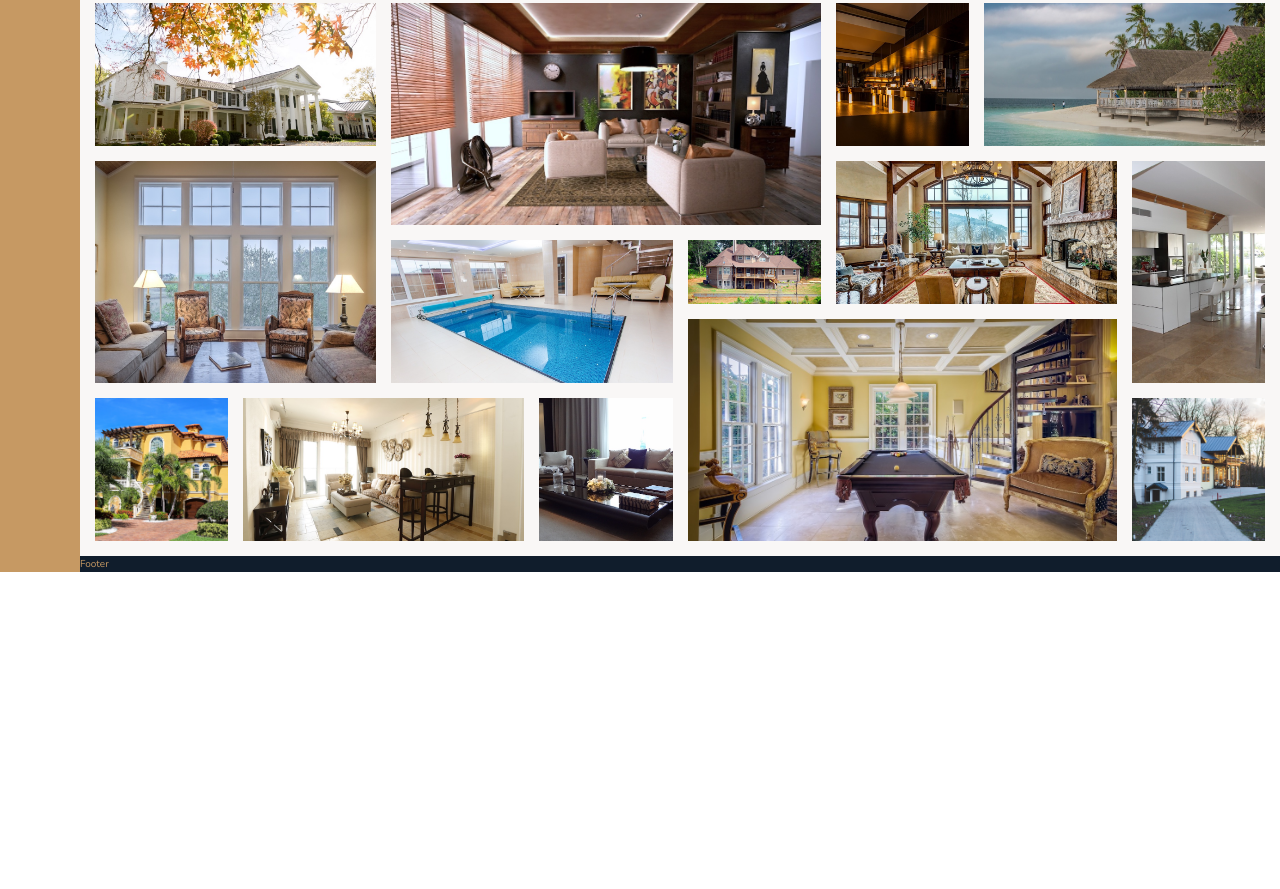
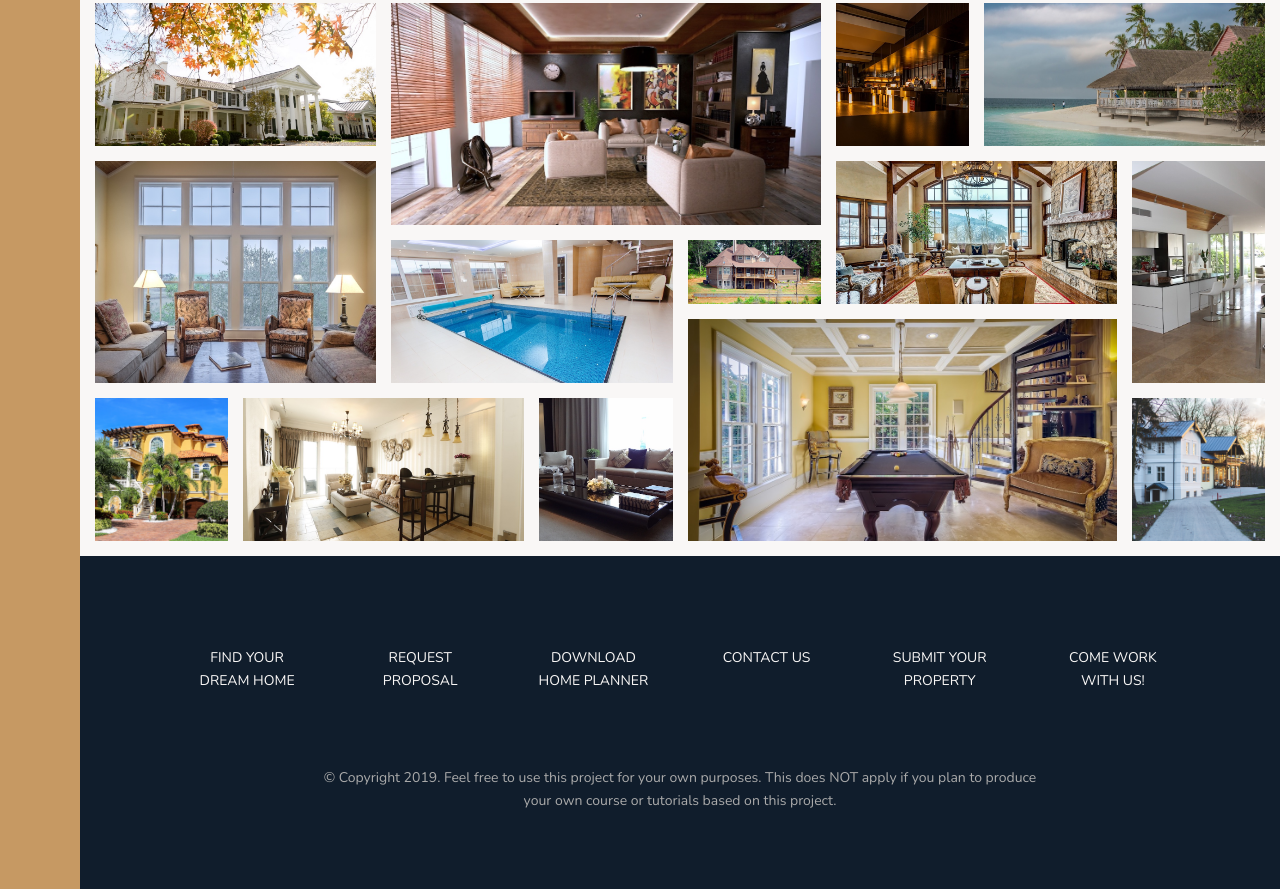
Before and after one commit to anhdo95/nexter, a website: page index.html in a window 1280 px wide. Shown: the part 2817-3706 px from the top of the page. Before the commit the page ends 3389 px from the top, so only its background shows below. Drawn offline with nearby package versions, Linux system fonts and the light colour scheme; files that its build step writes are made by us from their sources.

Commit message:
Make the footer styles

```diff
--- a/index.html
+++ b/index.html
@@ -319,7 +319,15 @@
         </section>
 
         <footer class="footer">
-            Footer
+            <ul class="footer__list">
+                <li class="footer__item"><a href="#" class="footer__link">Find your dream home</a></li>
+                <li class="footer__item"><a href="#" class="footer__link">Request proposal</a></li>
+                <li class="footer__item"><a href="#" class="footer__link">Download home planner</a></li>
+                <li class="footer__item"><a href="#" class="footer__link">Contact us</a></li>
+                <li class="footer__item"><a href="#" class="footer__link">Submit your property</a></li>
+                <li class="footer__item"><a href="#" class="footer__link">Come work with us!</a></li>
+            </ul>
+            <p class="footer__copyright">&copy; Copyright 2019. Feel free to use this project for your own purposes. This does NOT apply if you plan to produce your own course or tutorials based on this project.</p>
         </footer>
     </body>
 </html>
--- a/sass/_footer.scss
+++ b/sass/_footer.scss
@@ -1,4 +1,47 @@
 .footer {
   grid-column: full-start / full-end;
+  padding: 6vw;
   background-color: $color-secondary;
+
+  display: grid;
+  grid-gap: 6rem;
+  justify-content: center;
+
+  &__list {
+    display: grid;
+    grid-template-columns: repeat(auto-fit, minmax(16rem, 1fr));
+    grid-gap: 1rem;
+    justify-items: center;
+    list-style-type: none;
+  }
+
+  &__item {
+    text-align: center;
+  }
+
+  &__link {
+    @include transition;
+
+    display: block;
+    padding: 1.5rem 2.5rem;
+    font-size: 1.4rem;
+    text-transform: uppercase;
+    text-decoration: none;
+    text-align: center;
+    color: $color-grey-light-1;
+    user-select: none;
+
+    &:hover {
+      transform: translateY(-10%);
+      background-color: lighten($color-secondary, 10%);
+    }
+  }
+
+  &__copyright {
+    justify-self: center;
+    width: 70%;
+    font-size: 1.4rem;
+    text-align: center;
+    color: $color-grey-light-2;
+  }
 }
```
